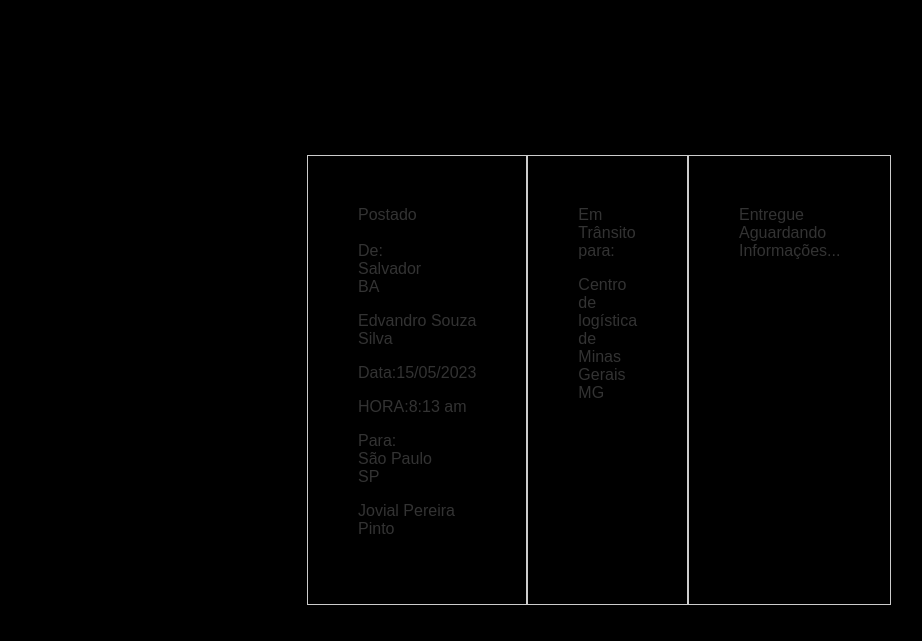
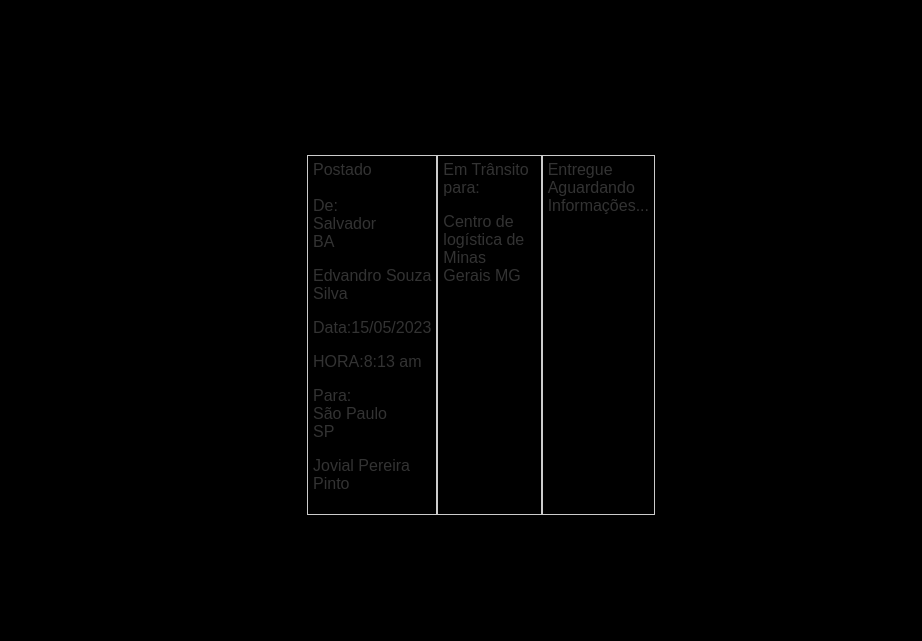
Before and after one commit to TransportadoraGarcia/TransportadoraGarcia, a plain HTML site: page MT3864112BR.html in a window 1280 px wide. Shown: the part 491-1132 px from the top of the page, without its empty margins (159-1081 px from the left). After the commit the page ends 1062 px from the top, so only its background shows below. Drawn offline with Linux system fonts and the light colour scheme.

Commit message:
MT3864112BR.html

```diff
--- a/MT3864112BR.html
+++ b/MT3864112BR.html
@@ -58,9 +58,9 @@
 
 			border: 1px solid #ccc;
 
-			padding: 50px;
+			padding: 5px;
 
-			margin-bottom: 10px;
+			margin-bottom: 30px;
 
 		}
 
```
